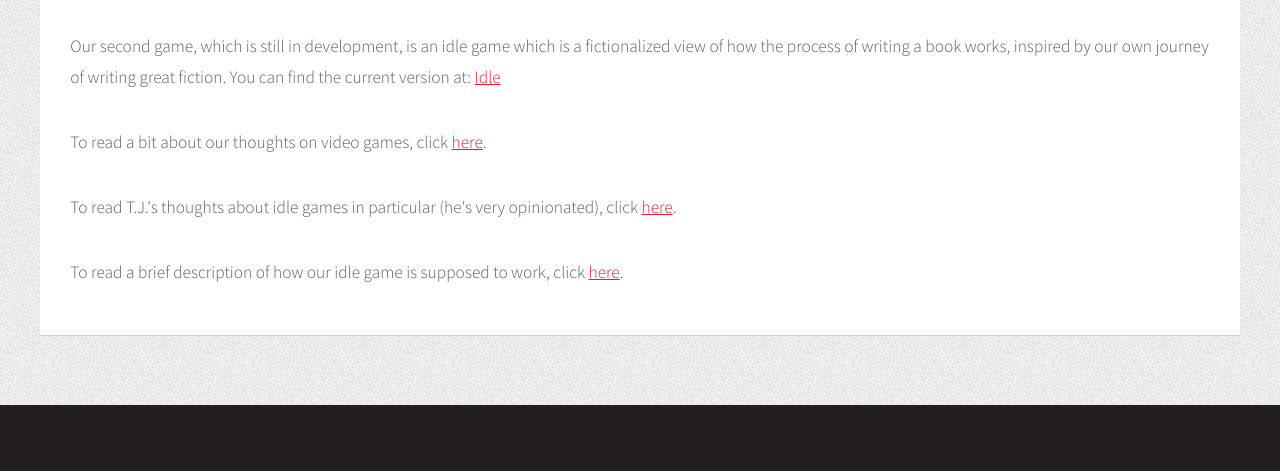
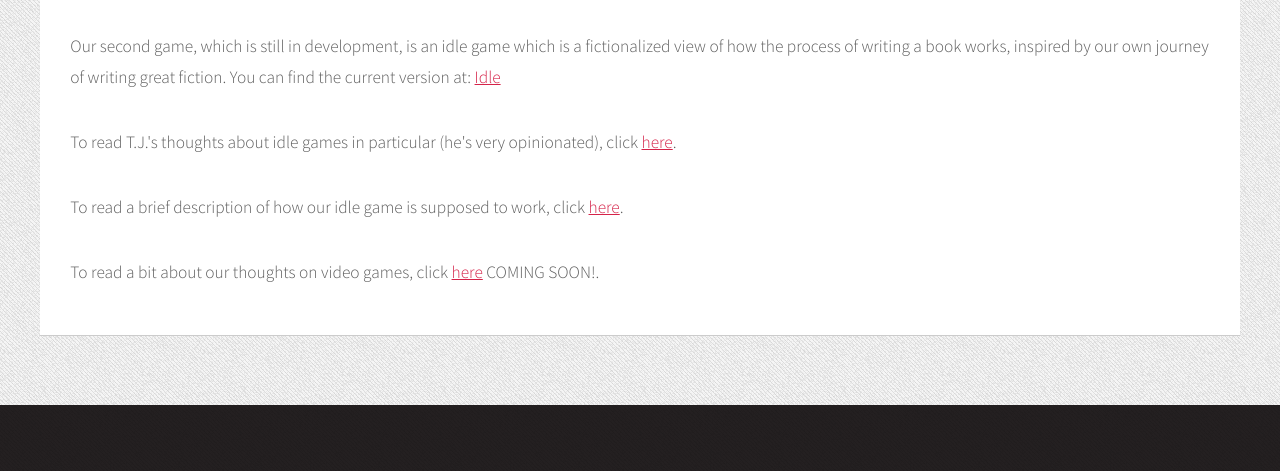
Before and after one commit to bluezebragames/home, a plain HTML site: page games.html in a window 1280 px wide. Shown: the part 1106-1577 px from the top of the page. Drawn offline with Linux system fonts and the light colour scheme.

Commit message:
MORE UPDATES THAN YOU CAN COUNT!

```diff
--- a/games.html
+++ b/games.html
@@ -79,13 +79,13 @@
 									Our second game, which is still in development, is an idle game which is a fictionalized view of how the process of writing a book works, inspired by our own journey of writing great fiction.  You can find the current version at: <a href="http://bluezebragames.github.io/idle">Idle</a>
 								</p>
                                 <p>
-                                    To read a bit about our thoughts on video games, click <a href="./thoughts.html">here</a>.
-                                </p>
-                                <p>
                                     To read T.J.'s thoughts about idle games in particular (he's very opinionated), click <a>here</a>.
                                 </p>
                                 <p>
                                     To read a brief description of how our idle game is supposed to work, click <a>here</a>.
+                                </p>
+                                <p>
+                                    To read a bit about our thoughts on video games, click <a href="./thoughts.html">here</a> COMING SOON!.
                                 </p>
 
 							</article>
```
